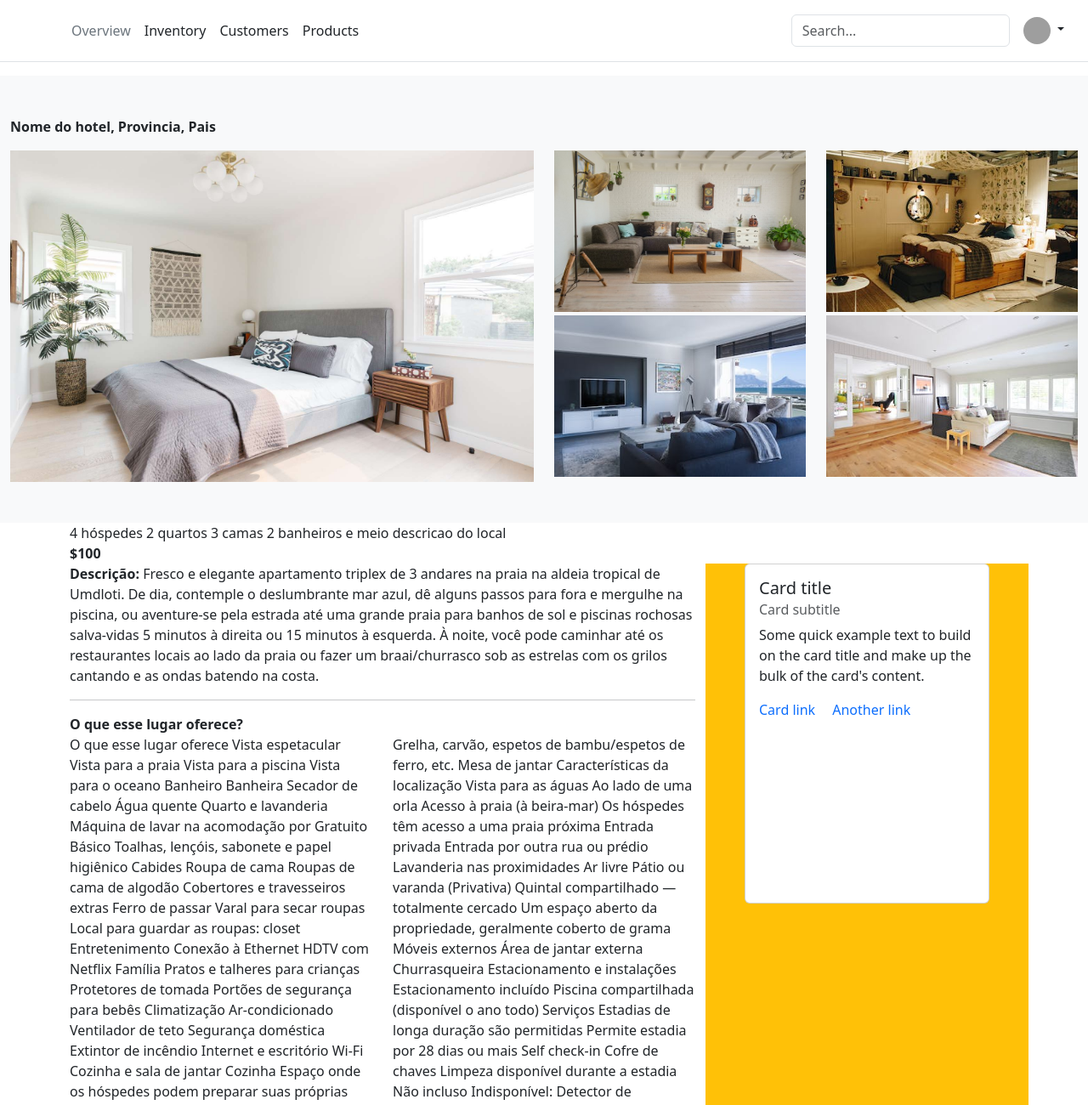
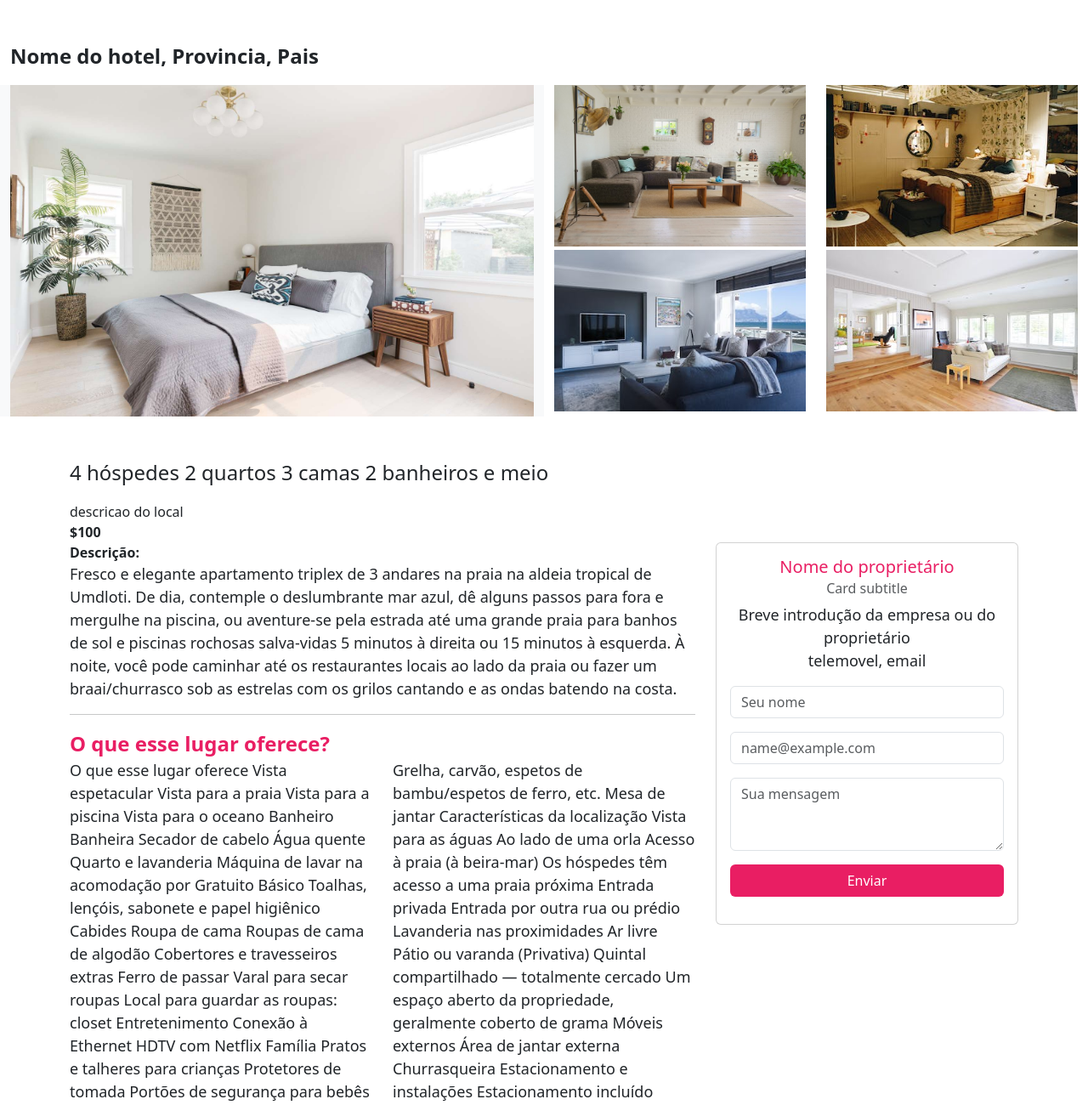
Before and after one commit to Vicente-jpro/house-template, a plain HTML site: page show.html in a window 1280 px wide. Shown: the top 1300 px of the page at 85% size. Drawn offline with nearby package versions, Linux system fonts and the light colour scheme; grey boxes are pictures that could not be loaded.

```diff
--- a/show.html
+++ b/show.html
@@ -18,46 +18,11 @@
   </head>
   <body>
 
-  <header class="p-3 mb-3 border-bottom">
-    <div class="container-fluid">
-      <div class="d-flex flex-wrap align-items-center justify-content-center justify-content-lg-start">
-        <a href="/" class="d-flex align-items-center mb-2 mb-lg-0 text-dark text-decoration-none">
-          <svg class="bi me-2" width="40" height="32" role="img" aria-label="Bootstrap"><use xlink:href="#bootstrap"/></svg>
-        </a>
-
-        <ul class="nav col-12 col-lg-auto me-lg-auto mb-2 justify-content-center mb-md-0">
-          <li><a href="#" class="nav-link px-2 link-secondary">Overview</a></li>
-          <li><a href="#" class="nav-link px-2 link-dark">Inventory</a></li>
-          <li><a href="#" class="nav-link px-2 link-dark">Customers</a></li>
-          <li><a href="#" class="nav-link px-2 link-dark">Products</a></li>
-        </ul>
-
-        <form class="col-12 col-lg-auto mb-3 mb-lg-0 me-lg-3">
-          <input type="search" class="form-control" placeholder="Search..." aria-label="Search">
-        </form>
-
-        <div class="dropdown text-end">
-          <a href="#" class="d-block link-dark text-decoration-none dropdown-toggle" id="dropdownUser1" data-bs-toggle="dropdown" aria-expanded="false">
-            <img src="https://github.com/mdo.png" alt="mdo" width="32" height="32" class="rounded-circle">
-          </a>
-          <ul class="dropdown-menu text-small" aria-labelledby="dropdownUser1">
-            <li><a class="dropdown-item" href="#">New project...</a></li>
-            <li><a class="dropdown-item" href="#">Settings</a></li>
-            <li><a class="dropdown-item" href="#">Profile</a></li>
-            <li><hr class="dropdown-divider"></li>
-            <li><a class="dropdown-item" href="#">Sign out</a></li>
-          </ul>
-        </div>
-      </div>
-
-    </div>
-</header>
-
 <main>
-  <div class="album py-5 bg-light">
+  <div class="album py-5">
     <div class="container-fluid">
       <p>
-        <strong>Nome do hotel, Provincia, Pais</strong>
+        <strong class="fs-4">Nome do hotel, Provincia, Pais</strong>
       </p>
         <div class="row">
             <div class="col-sm-6 bg-light">
@@ -90,24 +55,28 @@
   </div>
 
   <div class="container">
+    <p class="fs-4">
       4 hóspedes 2 quartos 3 camas 2 banheiros e meio
+    </p>
     descricao do local <br>
     <strong>$100</strong>
     <div class="row">
       <div class="col-sm-8">
         <strong>Descrição: </strong>
+        <p class="text-description">
           Fresco e elegante apartamento triplex de 3 andares na praia na aldeia tropical de
           Umdloti. De dia, contemple o deslumbrante mar azul, dê alguns passos para fora e
           mergulhe na piscina, ou aventure-se pela estrada até uma grande praia para banhos
           de sol e piscinas rochosas salva-vidas 5 minutos à direita ou 15 minutos à esquerda.
           À noite, você pode caminhar até os restaurantes locais ao lado da praia ou fazer um
           braai/churrasco sob as estrelas com os grilos cantando e as ondas batendo na costa.
-
+        </p>
         <hr>
 
-        <Strong> O que esse lugar oferece?</Strong>
+        <Strong class="fs-4 text-pink"> O que esse lugar oferece?</Strong>
         <div class="row">
             <div class="col">
+              <p class="text-description">
               O que esse lugar oferece
               Vista espetacular
               Vista para a praia
@@ -159,8 +128,10 @@
               Taças de vinho
               Torradeira
               Utensílios para churrasco
+            </p>
             </div>
             <div class="col">
+              <p class="text-description">
               Grelha, carvão, espetos de bambu/espetos de ferro, etc.
               Mesa de jantar
               Características da localização
@@ -194,20 +165,37 @@
               Não há detector de monóxido de carbono na propriedade.
               Indisponível: XampuXampu
               Indisponível: Aquecimento CentralAquecimento Central
+              </p>
             </div>
             <sTRONG>Comentários</sTRONG>
 
         </div>
       </div>
       <!-- reservation-->
-      <div class="col d-flex justify-content-center bg-warning">
-        <div class="card" style="width: 18rem; height: 400px ;">
+      <div class="col d-flex justify-content-center">
+        <div class="card fixed" style="width: 18rem; height: 450px ;">
           <div class="card-body">
-            <h5 class="card-title">Card title</h5>
-            <h6 class="card-subtitle mb-2 text-body-secondary">Card subtitle</h6>
-            <p class="card-text">Some quick example text to build on the card title and make up the bulk of the card's content.</p>
-            <a href="#" class="card-link">Card link</a>
-            <a href="#" class="card-link">Another link</a>
+            <h5 class="card-title text-pink text-center">Nome do proprietário</h5>
+            <h6 class="card-subtitle mb-2 text-body-secondary text-center">Card subtitle</h6>
+            <p class="card-text text-center text-description">
+              Breve introdução da empresa ou do proprietário
+              <br>
+              telemovel, email
+            </p>
+            <form action="">
+              <div class="mb-3">
+                <input type="email" class="form-control" id="exampleFormControlInput1" placeholder="Seu nome">
+              </div>
+              <div class="mb-3">
+                <input type="email" class="form-control" id="exampleFormControlInput1" placeholder="name@example.com">
+              </div>
+              <div class="mb-3">
+                <textarea class="form-control" id="exampleFormControlTextarea1" placeholder="Sua mensagem" rows="3"></textarea>
+              </div>
+              <div class="d-grid gap-2">
+                <button class="btn btn-pink" type="button">Enviar</button>
+              </div>
+            </form>
           </div>
         </div>
 
--- a/style.css
+++ b/style.css
@@ -22,13 +22,21 @@ body{
     text-decoration: none;
 }
 
+.fixed{
+    flex-basis: 0;
+    flex-grow: 1;
+}
+
 
 .text-pink{
     color: #e91e63 !important;
 }
 
-.bg-pink{
+.bg-pink, .btn-pink{
     background-color: #e91e63 !important;
+}
+.btn-pink{
+    color: white !important;
 }
 
 
@@ -36,3 +44,7 @@ body{
     color: #004d40 !important;
     background-color: #e0f2f1 !important;
 }
+
+.text-description{
+    font-size: 18px;
+}
```
Also changed, not shown: index.html (+2 -2 lines). Lines whose indentation alone changed are shown as unchanged.
